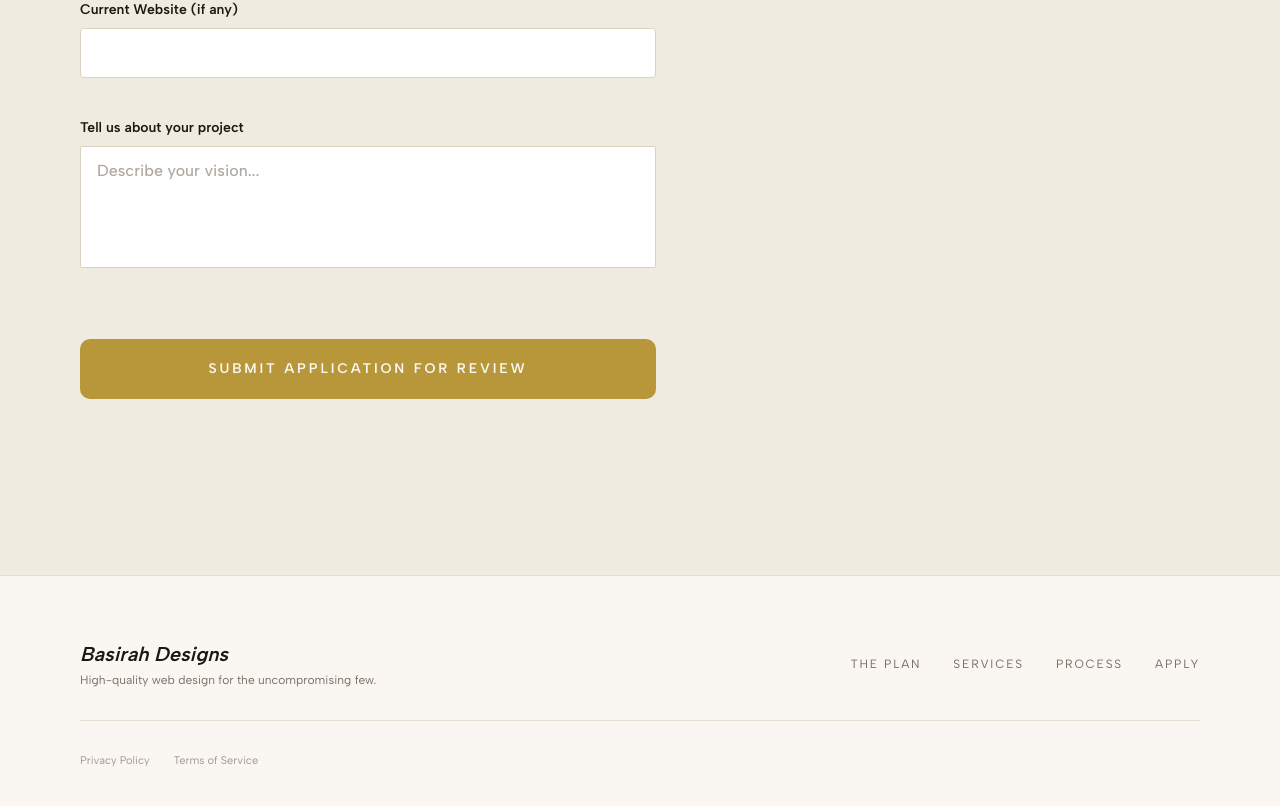
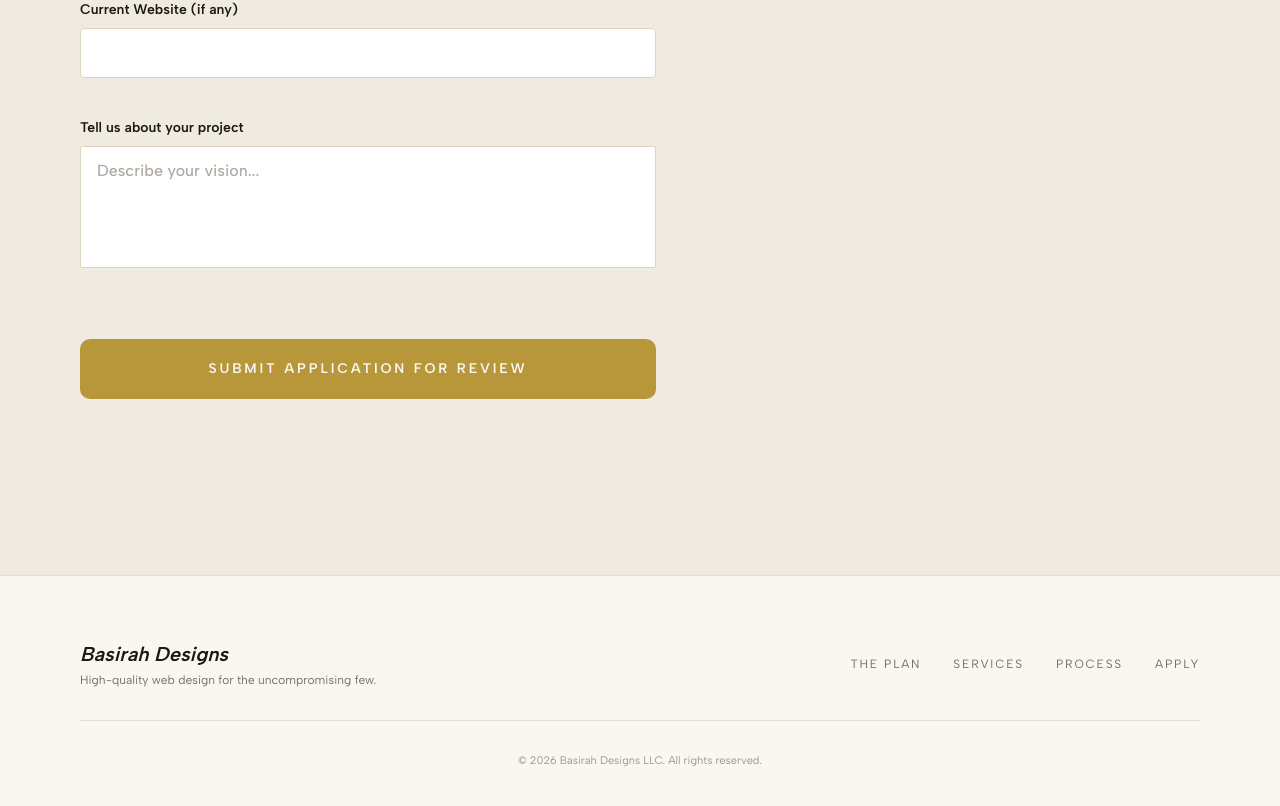
Before and after one commit to abdulemoh/basirah-designs-replit, a React (Vite) app: page / in a window 1280 px wide. Shown: the part 5342-6148 px from the top of the page. Built offline with nearby package versions, Linux system fonts and the light colour scheme; no server answers.

Commit message:
File changes

```diff
--- a/src/components/landing/Footer.jsx
+++ b/src/components/landing/Footer.jsx
@@ -38,26 +38,10 @@ export default function Footer() {
 
         <div className="w-full h-px bg-[#E5DDD0] my-8" />
 
-        <div className="flex flex-col md:flex-row items-center justify-between gap-4">
-          <p className="text-[#7A6E62]/70 text-[11px] font-body hidden">
-            © {new Date().getFullYear()} Basirah Designs. All rights reserved.
+        <div className="flex items-center justify-center">
+          <p className="text-[#7A6E62]/70 text-[11px] font-body">
+            © {new Date().getFullYear()} Basirah Designs LLC. All rights reserved.
           </p>
-          <div className="flex gap-6">
-            <a href="#admission" className="text-[#7A6E62]/70 text-[11px] font-body hover:text-[#B8973A] transition-colors duration-300
-                         focus:outline-none focus:ring-2 focus:ring-[#B8973A] focus:ring-offset-2 focus:ring-offset-[#FAF7F2] rounded-sm">
-
-
-
-              Privacy Policy
-            </a>
-            <a href="#admission" className="text-[#7A6E62]/70 text-[11px] font-body hover:text-[#B8973A] transition-colors duration-300
-                         focus:outline-none focus:ring-2 focus:ring-[#B8973A] focus:ring-offset-2 focus:ring-offset-[#FAF7F2] rounded-sm">
-
-
-
-              Terms of Service
-            </a>
-          </div>
         </div>
       </div>
     </footer>);
```
